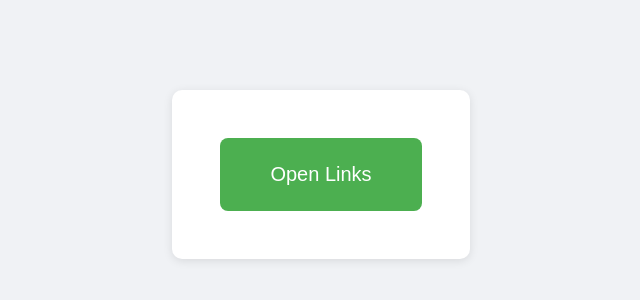
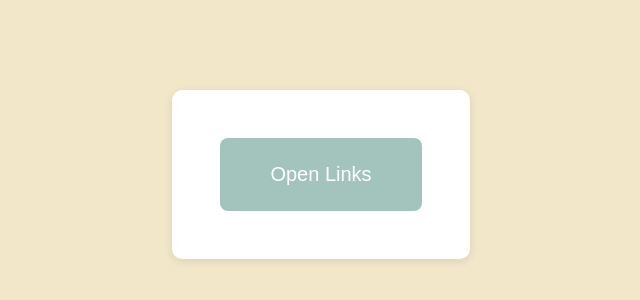
Before and after one commit to TheJTop/CT_Homepage, a plain HTML site: page index.html in a window 1280 px wide. Shown: the part 226-526 px from the top of the page, without its empty margins (319-959 px from the left). Drawn offline with Linux system fonts and the light colour scheme.

Commit message:
Update index.html

```diff
--- a/index.html
+++ b/index.html
@@ -12,7 +12,7 @@
             justify-content: center;
             min-height: 100vh;
             margin: 0;
-            background-color: #f0f2f5;
+            background-color: #F2E7C9;
         }
         .container {
             text-align: center;
@@ -22,7 +22,7 @@
             box-shadow: 0 2px 10px rgba(0,0,0,0.1);
         }
         button {
-            background-color: #4CAF50;
+            background-color: #A3C4BC;
             color: white;
             padding: 25px 50px;
             border: none;
@@ -32,7 +32,7 @@
             transition: background-color 0.3s, transform 0.2s;
         }
         button:hover {
-            background-color: #45a049;
+            background-color: #635B86;
             transform: scale(1.05);
         }
         button:active {
```
